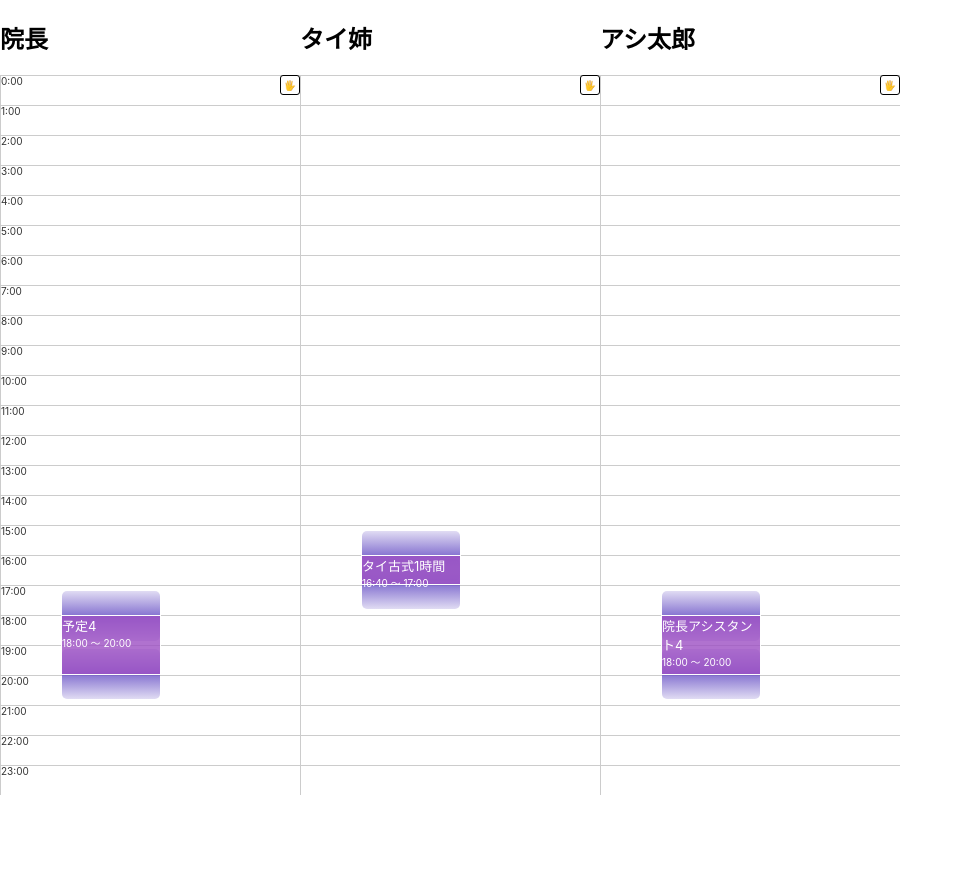
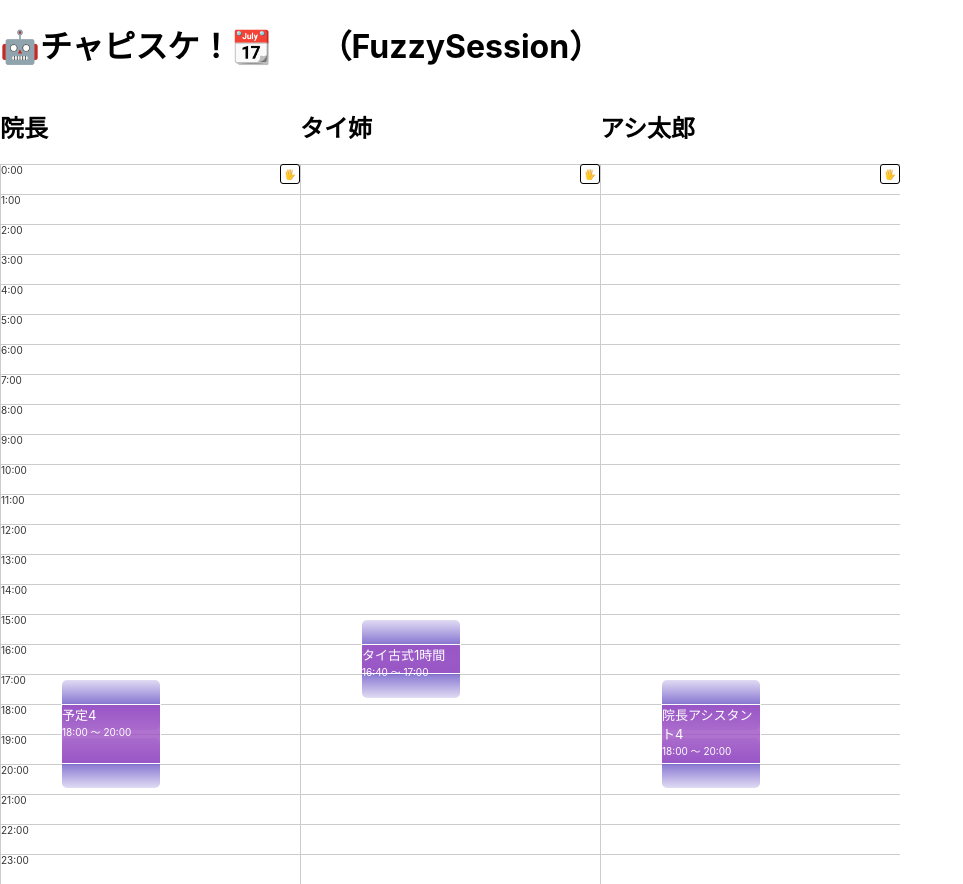
Before and after one commit to fumicode/fuzzy-session-react, a React (Create React App) app: page / in a window 1280 px wide. Shown: the whole page, without its empty margins (0-963 px from the left). Before the commit the page ends 800 px from the top, so only its background shows below. Built offline with nearby package versions, Linux system fonts and the light colour scheme.

Commit message:
startTimeBackをstartTimeChangeという名前に変えた！

```diff
--- a/src/App.tsx
+++ b/src/App.tsx
@@ -95,13 +95,15 @@ const App: FC = styled((props: { className: string }) => {
 
   return (
     <div className={className}>
+      <h1>🤖チャピスケ！📆　　（FuzzySession）</h1>
+      <div className="e-calendar-columns">
         {calendars.map((cal, calIndex) => (
           <div className="e-column" key={calIndex}>
             <h2>{cal.title}</h2>
             <DailyTimelineWithConflictsView
               main={cal.sessionMap}
               showsTime={calIndex === 0}
-            onStartTimeBack={(sId) => {
+              onStartTimeChange={(sId) => {
                 //要するに何をしたいかと言うと：
                 //sessionsの中のinchoSessionsのsIdがsessionのやつをchangeStartTimeする。
 
@@ -217,36 +219,50 @@ const App: FC = styled((props: { className: string }) => {
 
                 //更新
 
+                const sessionFuture = (
+                  session: SessionEntity
+                ): SessionEntity => {
                   const diffObj = new TimeDiff(
                     diffHour >= 0 ? 1 : -1,
                     Math.abs(Math.round(diffHour)),
                     0
                   );
-
                   const addingSession = session
                     .changeStartTime(diffObj)
                     .changeEndTime(diffObj);
+
+                  return addingSession;
+                };
+
+                try {
+                  const futureSession = sessionFuture(session);
 
                   //永続化
                   const newCals = update(calendars, {
                     [calIndex]: {
                       sessionMap: (list) =>
-                    list.set(addingSession.id, addingSession),
+                        list.set(futureSession.id, futureSession),
                     },
                   });
                   setCalendars(newCals);
+                } catch (e) {
+                  return;
+                }
               }}
             />
           </div>
         ))}
       </div>
+    </div>
   );
 })`
+  .e-calendar-columns {
     display: flex;
     flex-direction: row;
 
     > .e-column {
     }
+  }
 `;
 
 export default App;
--- a/src/Components/10_FuzzyTime.tsx
+++ b/src/Components/10_FuzzyTime.tsx
@@ -1,5 +1,5 @@
 import { add, sub } from "date-fns";
-import zeroPadStr from "../Utils/01_zeroPadStr";
+import zeroPadStr from "../01_Utils/01_zeroPadStr";
 
 export default class FuzzyTime {
   //いったんファジーさの実装はおいておく。
--- a/src/Components/20_SessionEntity.tsx
+++ b/src/Components/20_SessionEntity.tsx
@@ -83,7 +83,7 @@ export interface SessionViewModel extends ViewModel<SessionEntity> {
 
   hourPx: number;
 
-  onStartTimeBack: () => void;
+  onStartTimeChange: () => void;
   onStartTimeGo: () => void;
 
   onEndTimeBack: () => void;
@@ -102,7 +102,7 @@ export const SessionView: FC<SessionViewModel> = styled(
 
     hourPx,
 
-    onStartTimeBack,
+    onStartTimeChange,
     onStartTimeGo,
 
     onEndTimeBack,
@@ -117,7 +117,7 @@ export const SessionView: FC<SessionViewModel> = styled(
     const hoursNum = timeRange.durationHour;
 
     return (
-      <div
+      <section
         className={c + " " + (isHovered && "m-hover")}
         style={{ height: `${hoursNum * hourPx}px` }}
       >
@@ -157,7 +157,7 @@ export const SessionView: FC<SessionViewModel> = styled(
             <button
               className="e-button m-up"
               onClick={(e) => {
-                onStartTimeBack();
+                onStartTimeChange();
               }}
             >
               ▲
@@ -199,7 +199,7 @@ export const SessionView: FC<SessionViewModel> = styled(
             </button>
           </div>
         </div>
-      </div>
+      </section>
     );
   }
 )`
--- a/src/Components/30_DailyTimelineViewWithConflicts.tsx
+++ b/src/Components/30_DailyTimelineViewWithConflicts.tsx
@@ -8,7 +8,7 @@ import ViewModel from "./00_ViewModel";
 import ConflictsWarningSessionMap from "./20_ConflictsWarningSessionList";
 import { TimeRangeView } from "./10_TimeRange";
 import Conflict from "./20_Conflict";
-import ZIndexCalcurator from "../Utils/01_ZIndexCalcurator";
+import ZIndexCalcurator from "../01_Utils/01_ZIndexCalcurator";
 
 class SessionBoxViewModel implements ViewModel<SessionEntitly> {
   public readonly sessionId: SessionId;
@@ -59,7 +59,7 @@ class DailyTimelineWithConflictsViewModel
     public readonly main: ConflictsWarningSessionMap,
     public readonly showsTime: boolean = true,
 
-    public onStartTimeBack: (sessionId: SessionId) => void,
+    public onStartTimeChange: (sessionId: SessionId) => void,
     public onStartTimeGo: (sessionId: SessionId) => void,
 
     public onEndTimeBack: (sessionId: SessionId) => void,
@@ -77,7 +77,7 @@ const Component: FC<DailyTimelineWithConflictsViewModel> = ({
   main: { sessions, conflicts },
   showsTime,
 
-  onStartTimeBack,
+  onStartTimeChange,
   onStartTimeGo,
 
   onEndTimeBack,
@@ -243,7 +243,7 @@ const Component: FC<DailyTimelineWithConflictsViewModel> = ({
               <SessionView
                 main={session}
                 hourPx={hourPx}
-                onStartTimeBack={() => onStartTimeBack(session.id)}
+                onStartTimeChange={() => onStartTimeChange(session.id)}
                 onStartTimeGo={() => onStartTimeGo(session.id)}
                 onEndTimeBack={() => onEndTimeBack(session.id)}
                 onEndTimeGo={() => onEndTimeGo(session.id)}
```
Also changed, not shown: src/01_Utils/01_ZIndexCalcurator.ts (renamed from src/Utils/01_ZIndexCalcurator.ts), src/01_Utils/01_zeroPadStr.ts (renamed from src/Utils/01_zeroPadStr.ts), 1 other file (tests, documents, lock files or other folders). Lines whose indentation alone changed are shown as unchanged.
